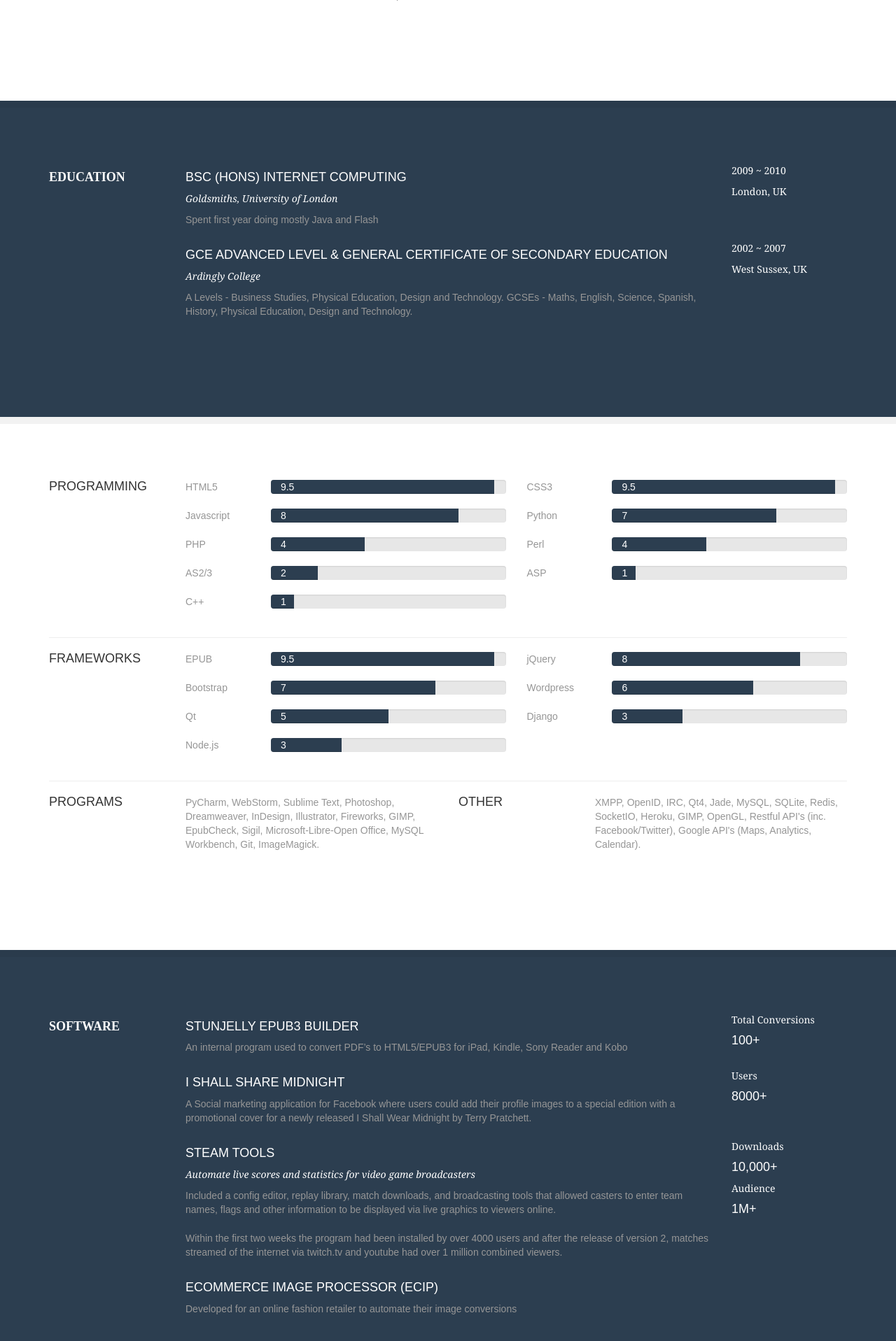
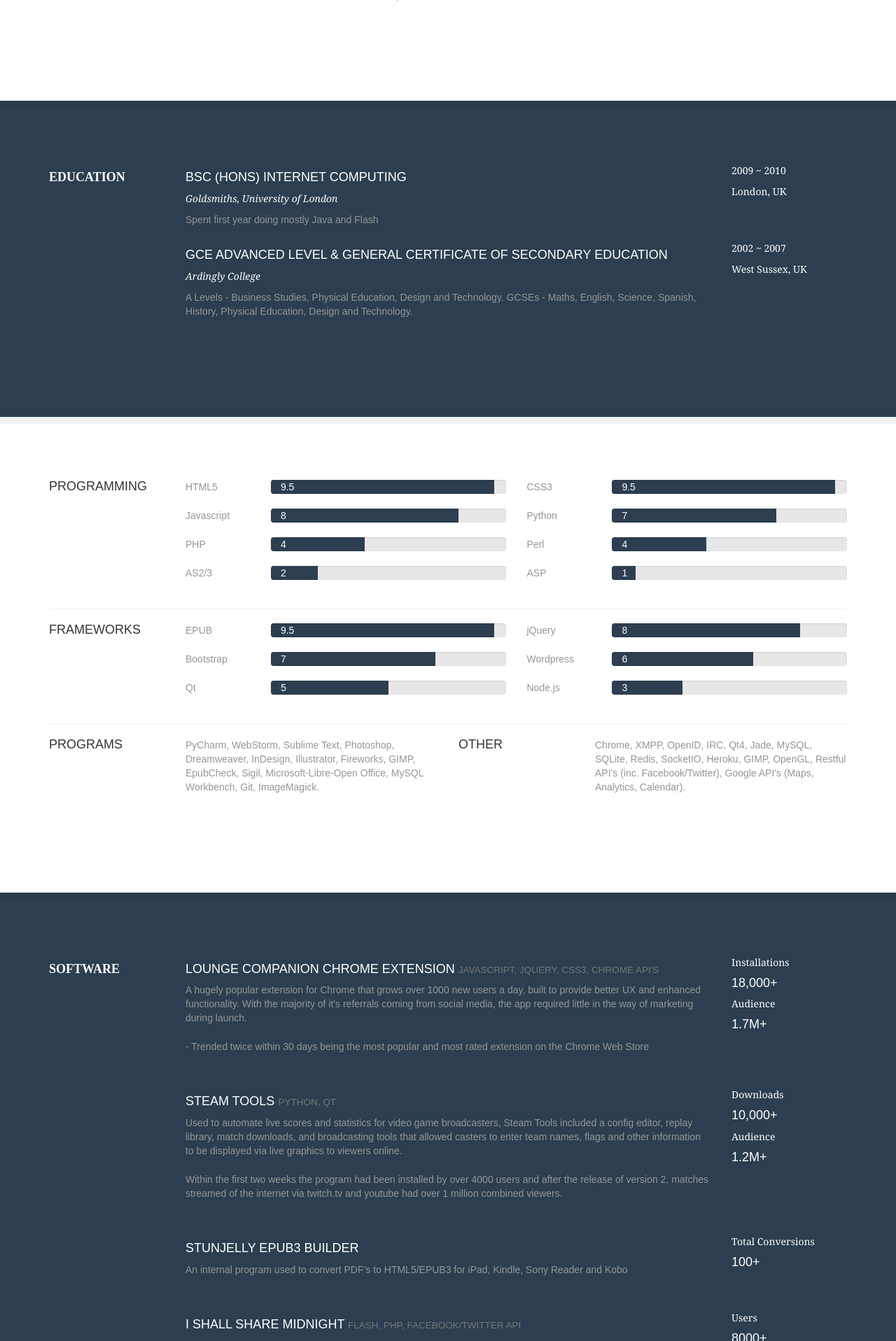
Before and after one commit to eknowles/CV, a Flask app: template templates/index.html in a window 1280 px wide. Shown: the part 1882-3799 px from the top of the page at 70% size. Run offline with Flask 2, Linux system fonts and the light colour scheme; the template is opened without the code that fills it, so the values that code supplies are empty; some libraries are stand-ins or nearby versions.

Commit message:
various changes

```diff
--- a/static/css/style.css
+++ b/static/css/style.css
@@ -21,6 +21,13 @@
 
 .no-top-margins h4 {
     margin-top: 0 !important;
+}
+.mastbottom {
+    position: absolute;
+    bottom: 20%;
+    width:100%;
+    left: 0;
+    right: 0;
 }
 
 #intro {
@@ -122,3 +129,6 @@ h4 {
     background-color: #EBEBEB;
     border-color: #FFF;
 }
+#software .row {
+    margin-bottom: 2em;
+}
--- a/templates/index.html
+++ b/templates/index.html
@@ -3,10 +3,11 @@
     <div class="intro-section">
         <div class="jumbotron">
             <div class="container">
-                <h1 class="section-title">EDWARD FRANCIS KNOWLES<br/><i class="fa fa-angle-double-down"></i></h1>
-
-                <p class="position">Scroll down!<br/>
-                    <!--(Yes it's one of those)-->
+                <div class="mastbottom">
+                    <h1 class="section-title">EDWARD FRANCIS KNOWLES<br/><i class="fa fa-angle-double-down"></i></h1>
+                    <p class="position">Scroll down!<br/>
+                        <!--(Yes it's one of those)-->
+                </div>
                 </p>
             </div>
         </div>
@@ -23,7 +24,7 @@
             <div class="col-xs-12 col-sm-9 col-md-8">
                 <h4>London based developer</h4>
 
-                    <p class="body">Over 3 years experience of creating complex ebooks and enhanced picture books for various publishing clients. Winner of the 2013 Publishing Innovation Award for Best Ebook at the Digital Book World Conference for Random House UK.</p>
+                <p class="body">Over 3 years experience of creating complex ebooks and enhanced picture books for various publishing clients. Winner of the 2013 Publishing Innovation Award for Best Ebook at the Digital Book World Conference for Random House UK.</p>
 
                 <p class="body"></p>
             </div>
@@ -274,19 +275,6 @@
                 </div>
             </div>
         </div>
-        <div class="row">
-            <div class="col-sm-6 col-xs-6">
-                <div class="row">
-                    <div class="col-sm-3 col-xs-12"><p class="body">C++</p></div>
-                    <div class="col-sm-9 col-xs-12">
-                        <div class="progress">
-                            <div class="progress-bar" role="progressbar" aria-valuenow="10" aria-valuemin="0" aria-valuemax="100" style="width: 10%;">1
-                            </div>
-                        </div>
-                    </div>
-                </div>
-            </div>
-        </div>
     </div>
 </div>
 <hr>
@@ -358,19 +346,6 @@
             </div>
             <div class="col-sm-6 col-xs-6">
                 <div class="row">
-                    <div class="col-sm-3 col-xs-12"><p class="body">Django</p></div>
-                    <div class="col-sm-9 col-xs-12">
-                        <div class="progress">
-                            <div class="progress-bar" role="progressbar" aria-valuenow="30" aria-valuemin="0" aria-valuemax="100" style="width: 30%;">3
-                            </div>
-                        </div>
-                    </div>
-                </div>
-            </div>
-        </div>
-        <div class="row">
-            <div class="col-sm-6 col-xs-6">
-                <div class="row">
                     <div class="col-sm-3 col-xs-12"><p class="body">Node.js</p></div>
                     <div class="col-sm-9 col-xs-12">
                         <div class="progress">
@@ -380,7 +355,6 @@
                     </div>
                 </div>
             </div>
-
         </div>
     </div>
 </div>
@@ -398,7 +372,7 @@
     <div class="col-md-4 col-sm-12 col-xs-12">
         <div class="row">
             <div class="col-md-12">
-                <p class="body">XMPP, OpenID, IRC, Qt4, Jade, MySQL, SQLite, Redis, SocketIO, Heroku, GIMP, OpenGL, Restful API's (inc. Facebook/Twitter), Google API's (Maps, Analytics, Calendar).</p>
+                <p class="body">Chrome, XMPP, OpenID, IRC, Qt4, Jade, MySQL, SQLite, Redis, SocketIO, Heroku, GIMP, OpenGL, Restful API's (inc. Facebook/Twitter), Google API's (Maps, Analytics, Calendar).</p>
             </div>
         </div>
     </div>
@@ -409,9 +383,56 @@
 
 <div id="software" class="parentContainer darkblue">
     <div class="container">
+
         <div class="row">
             <div class="col-xs-12 col-sm-2 col-md-2">
                 <h4 class="section-title">Software</h4>
+            </div>
+            <div class="col-xs-12 col-sm-8 col-md-8">
+                <h4>Lounge Companion Chrome Extension <small>Javascript, jQuery, CSS3, Chrome API's</small></h4>
+
+                <p class="body">A hugely popular extension for Chrome that grows over 1000 new users a day, built to provide better UX and enhanced functionality. With the majority of it's referrals coming from social media, the app required little in the way of marketing during launch.</p>
+                <p class="body">- Trended twice within 30 days being the most popular and most rated extension on the Chrome Web Store</p>
+                <!--<p class="body">Built with Python and Qt.</p>-->
+            </div>
+
+            <div class="col-xs-12 col-sm-2 col-md-2">
+                <p class="date">Installations</p>
+                <h4>18,000+</h4>
+            </div>
+
+            <div class="col-xs-12 col-sm-2 col-md-2">
+                <p class="date">Audience</p>
+                <h4>1.7m+</h4>
+            </div>
+        </div>
+        <div class="row">
+            <div class="col-xs-12 col-sm-2 col-md-2">
+                <h4 class="section-title"></h4>
+            </div>
+            <div class="col-xs-12 col-sm-8 col-md-8">
+                <h4>Steam Tools <small>Python, Qt</small></h4>
+
+                <p class="body">Used to automate live scores and statistics for video game broadcasters, Steam Tools included a config editor, replay library, match downloads, and broadcasting tools that allowed casters to enter team names, flags and other information to be displayed via live graphics to viewers online.</p>
+
+                <p class="body">Within the first two weeks the program had been installed by over 4000 users and after the release of version 2, matches streamed of the internet via twitch.tv and youtube had over 1 million combined viewers.</p>
+                <!--<p class="body">Built with Python and Qt.</p>-->
+            </div>
+
+            <div class="col-xs-12 col-sm-2 col-md-2">
+                <p class="date">Downloads</p>
+                <h4>10,000+</h4>
+            </div>
+
+            <div class="col-xs-12 col-sm-2 col-md-2">
+                <p class="date">Audience</p>
+                <h4>1.2m+</h4>
+
+            </div>
+        </div>
+                <div class="row">
+            <div class="col-xs-12 col-sm-2 col-md-2">
+                <h4 class="section-title"></h4>
             </div>
 
             <div class="col-xs-12 col-sm-7 col-md-8">
@@ -431,7 +452,8 @@
             </div>
 
             <div class="col-xs-12 col-sm-8 col-md-8">
-                <h4>I Shall Share Midnight</h4>
+                <h4>I Shall Share Midnight <small>Flash, PHP, Facebook/Twitter API</small></h4>
+
                 <p class="body">A Social marketing application for Facebook where users could add their profile images to a special edition with a promotional cover for a newly released I Shall Wear Midnight by Terry Pratchett.</p>
                 <!--<p class="body">Built with Flash (AS3), PHP (GD), MySQL, HTML, CSS and Facebook API.</p>-->
             </div>
@@ -447,30 +469,7 @@
             </div>
 
             <div class="col-xs-12 col-sm-8 col-md-8">
-                <h4>Steam Tools</h4>
-                <p class="position">Automate live scores and statistics for video game broadcasters</p>
-                <p class="body">Included a config editor, replay library, match downloads, and broadcasting tools that allowed casters to enter team names, flags and other information to be displayed via live graphics to viewers online.</p>
-                <p class="body">Within the first two weeks the program had been installed by over 4000 users and after the release of version 2, matches streamed of the internet via twitch.tv and youtube had over 1 million combined viewers.</p>
-                <!--<p class="body">Built with Python and Qt.</p>-->
-            </div>
-
-            <div class="col-xs-12 col-sm-2 col-md-2">
-                <p class="date">Downloads</p>
-                <h4>10,000+</h4>
-            </div>
-
-            <div class="col-xs-12 col-sm-2 col-md-2">
-                <p class="date">Audience</p>
-                <h4>1m+</h4>
-            </div>
-        </div>
-        <div class="row">
-            <div class="col-xs-12 col-sm-2 col-md-2">
-                <h4 class="section-title"></h4>
-            </div>
-
-            <div class="col-xs-12 col-sm-8 col-md-8">
-                <h4>eCommerce Image Processor (ecip)</h4>
+                <h4>eCommerce Image Processor (ecip) <small>Python, Qt, ImageMagick</small></h4>
 
                 <p class="body">Developed for an online fashion retailer to automate their image conversions</p>
             </div>
@@ -505,7 +504,7 @@
             <div class="col-xs-9 col-sm-4 col-md-4">
                 <h4>Dan Franklin</h4>
 
-                <p class="position">Digital Publisher at Random House Group</p>
+                <p class="position">Digital Publisher at Penguin Random House UK</p>
 
                 <p class="body">&ldquo;Edward and the team at Stunjelly specialise in delivering high quality work in time, and he is a pleasure to work with.&rdquo;</p>
             </div>
```
Also changed, not shown: static/img/header.jpg.
